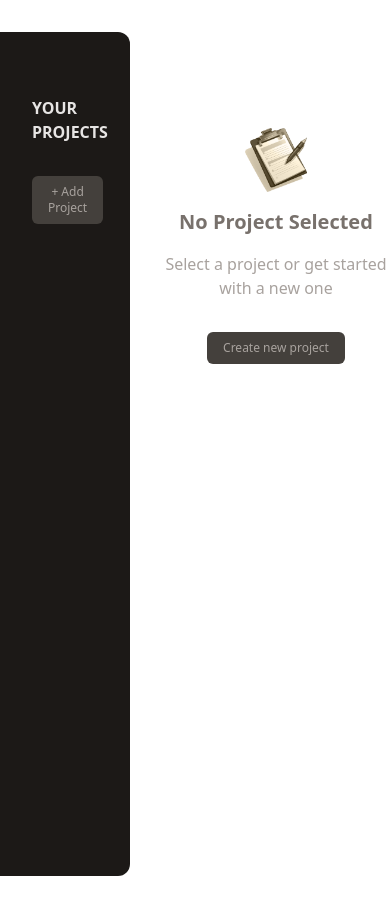
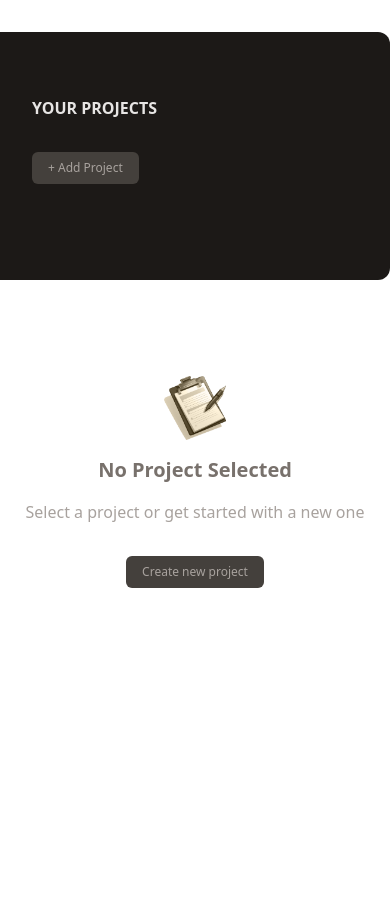
Before and after one commit to BabakAlikahi/todo-list, a React (Vite) app: page / in a window 390 px wide. After the commit the page ends 844 px from the top, so only its background shows below. Built offline with nearby package versions, Linux system fonts and the light colour scheme.

Commit message:
change for media queries

```diff
--- a/src/App.jsx
+++ b/src/App.jsx
@@ -111,7 +111,7 @@ function App() {
   }
 
   return (
-    <main className="my-8 flex h-screen gap-8">
+    <main className="my-8 md:flex h-auto md:h-screen gap-8">
       <ProjectSideBar
         onStartAddProject={handelStartAddProject}
         projects={projectsState.projects}
--- a/src/components/NewProject.jsx
+++ b/src/components/NewProject.jsx
@@ -42,7 +42,7 @@ export default function NewProject({ onAdd, onCancel }) {
           Please make sure you provide a valid value for every input field.
         </p>
       </Modal>
-      <div className="mt-16 w-[35rem]">
+      <div className="mt-16 px-6 md:w-[35rem] md:px-0">
         <menu className="my-4 flex items-center justify-end gap-4">
           <li>
             <button
--- a/src/components/NoProjectSelected.jsx
+++ b/src/components/NoProjectSelected.jsx
@@ -3,7 +3,7 @@ import noProjectImage from "../assets/no-projects.png";
 
 export default function NoProjectSelected({ onStartAddProject }) {
   return (
-    <div className="mt-24 w-2/3 text-center">
+    <div className="mt-24 px-6 md:w-2/3 text-center">
       <img
         src={noProjectImage}
         alt="An empty task list"
--- a/src/components/ProjectSideBar.jsx
+++ b/src/components/ProjectSideBar.jsx
@@ -7,7 +7,7 @@ const ProjectSideBar = ({
   selectedProjectId,
 }) => {
   return (
-    <aside className="h-full w-1/3 rounded-r-xl bg-stone-900 px-8 py-16 text-stone-50 md:w-72">
+    <aside className="md:h-full w-full rounded-r-xl bg-stone-900 px-8 py-16 text-stone-50 md:w-72">
       <h2 className="mb-8 font-bold uppercase text-stone-200 md:text-xl">
         your projects
       </h2>
--- a/src/components/SelectedProjects.jsx
+++ b/src/components/SelectedProjects.jsx
@@ -15,7 +15,7 @@ function SelectedProjects({
   });
 
   return (
-    <div className="mt-16 w-[35rem]">
+    <div className="mt-16 px-6 md:w-[35rem] md:px-0">
       <header className="mb-4 border-b-2 border-stone-300 pb-4">
         <div className="flex items-center justify-between">
           <h2 className="mb-2 text-3xl font-bold text-stone-600">
```
